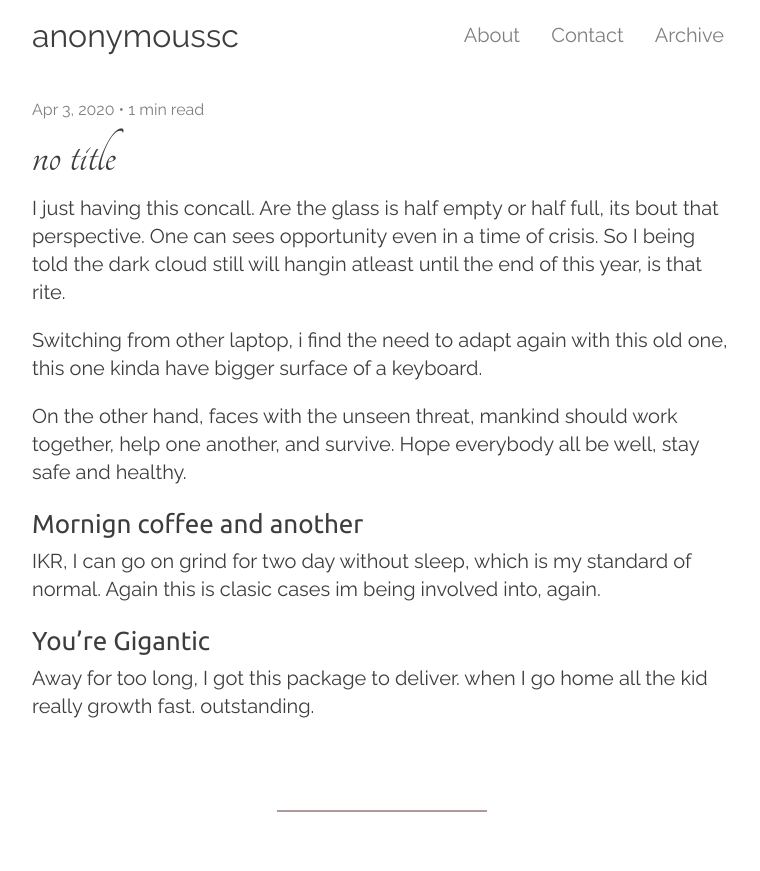
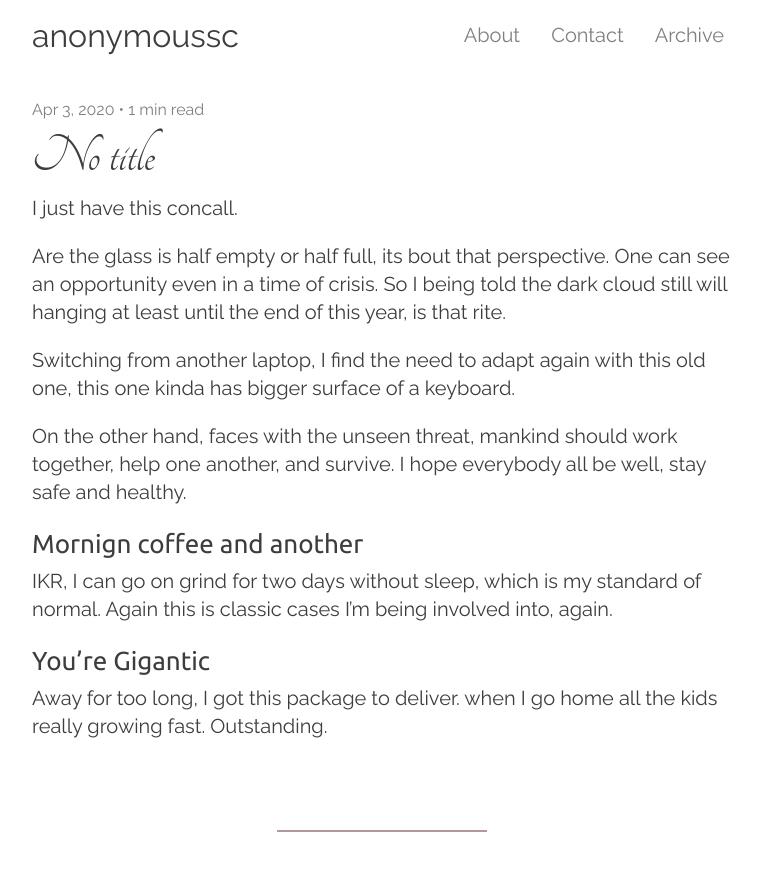
Before and after one commit to anonymoussc/anonymoussc.github.io, a Jekyll site: the page built from _posts/2020-04-03-no-title.md, in a window 1280 px wide and 900 px high. Shown: the top 871 px of the window, without its empty margins (258-1018 px from the left). Built offline with Jekyll 4.4.1, drawn with Linux system fonts in a browser that asks for light colours.

Commit message:
update 2020-04-03-no-title.md

```diff
--- a/_posts/2020-04-03-no-title.md
+++ b/_posts/2020-04-03-no-title.md
@@ -1,22 +1,23 @@
 ---
-title:  "no title"
+title:  "No title"
 date:   2020-04-03 22:00:00
 summary: yet
 ---
 
-I just having this concall.
-Are the glass is half empty or half full, its bout that perspective. One can sees opportunity even in a time of crisis.
-So I being told the dark cloud still will hangin atleast until the end of this year, is that rite.
+I just have this concall.
 
-Switching from other laptop, i find the need to adapt again with this old one, this one kinda have bigger surface of a keyboard.
+Are the glass is half empty or half full, its bout that perspective. One can see an opportunity even in a time of crisis.
+So I being told the dark cloud still will hanging at least until the end of this year, is that rite.
 
-On the other hand, faces with the unseen threat, mankind should work together, help one another, and survive. Hope everybody all be well, stay safe and healthy.
+Switching from another laptop, I find the need to adapt again with this old one, this one kinda has bigger surface of a keyboard.
+
+On the other hand, faces with the unseen threat, mankind should work together, help one another, and survive. I hope everybody all be well, stay safe and healthy.
 
 ## Mornign coffee and another
-IKR, I can go on grind for two day without sleep, which is my standard of normal. Again this is clasic cases im being involved into, again.
+IKR, I can go on grind for two days without sleep, which is my standard of normal. Again this is classic cases I'm being involved into, again.
 
 ## You're Gigantic
-Away for too long, I got this package to deliver. when I go home all the kid really growth fast. outstanding.
+Away for too long, I got this package to deliver. when I go home all the kids really growing fast. Outstanding.
 
 ---
 > Good, better, best. Never let it rest. 'Til your good is better and your better is best.
```
